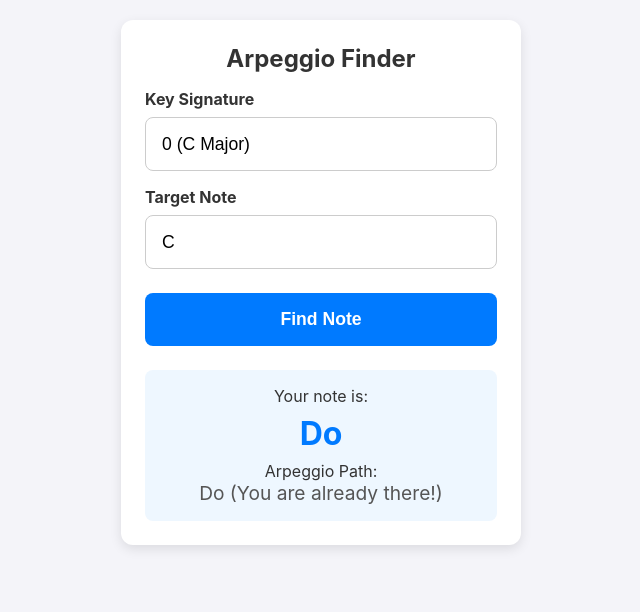
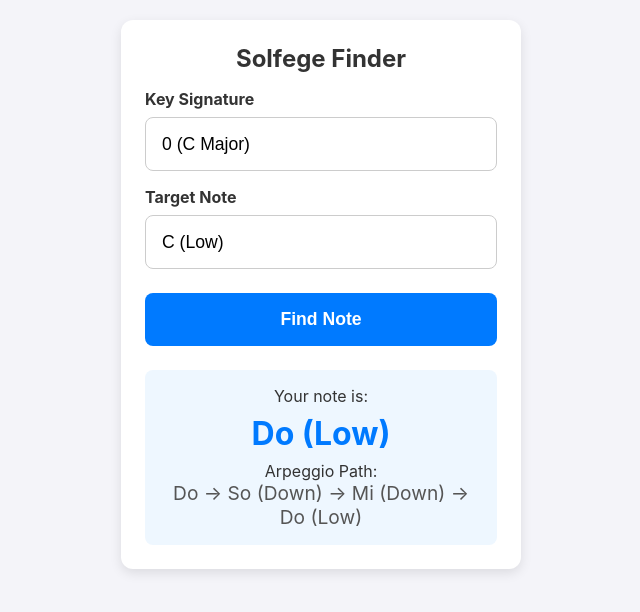
Before and after one commit to mikee819/solfege-finder, a plain HTML site: page index.html in a window 1280 px wide. Both pictures are taken after a click on the button "Find Note". Shown: the whole page, without its empty margins (319-959 px from the left). Drawn offline with Linux system fonts and the light colour scheme.

Commit message:
Add support for descending arpeggiated paths

```diff
--- a/index.html
+++ b/index.html
@@ -88,7 +88,7 @@
 </head>
 <body>
   <div class="card">
-    <h1>Arpeggio Finder</h1>
+    <h1>Solfege Finder</h1>
 
     <label for="keySig">Key Signature</label>
     <select id="keySig">
@@ -105,17 +105,29 @@
 
     <label for="targetNote">Target Note</label>
     <select id="targetNote">
+      <option value="C_Low">C (Low)</option>
       <option value="C">C</option>
+      <option value="C#_Low">C# / Db (Low)</option>
       <option value="C#">C# / Db</option>
+      <option value="D_Low">D (Low)</option>
       <option value="D">D</option>
+      <option value="Eb_Low">Eb / D# (Low)</option>
       <option value="Eb">Eb / D#</option>
+      <option value="E_Low">E (Low)</option>
       <option value="E">E</option>
+      <option value="F_Low">F (Low)</option>
       <option value="F">F</option>
+      <option value="F#_Low">F# / Gb (Low)</option>
       <option value="F#">F# / Gb</option>
+      <option value="G_Low">G (Low)</option>
       <option value="G">G</option>
+      <option value="Ab_Low">Ab / G# (Low)</option>
       <option value="Ab">Ab / G#</option>
+      <option value="A_Low">A (Low)</option>
       <option value="A">A</option>
+      <option value="Bb_Low">Bb / A# (Low)</option>
       <option value="Bb">Bb / A#</option>
+      <option value="B_Low">B (Low)</option>
       <option value="B">B</option>
     </select>
 
@@ -133,31 +145,69 @@
   const AudioContext = window.AudioContext || window.webkitAudioContext;
   let audioCtx;
 
+  // Expanded to include the 3rd octave so downward paths play correctly
   const freqs = {
-    "Ab3": 207.65, "A3": 220.00, "Bb3": 233.08, "B3": 246.94,
+    "C3": 130.81, "C#3": 138.59, "D3": 146.83, "Eb3": 155.56, "E3": 164.81,
+    "F3": 174.61, "F#3": 185.00, "G3": 196.00, "Ab3": 207.65, "A3": 220.00, "Bb3": 233.08, "B3": 246.94,
     "C4": 261.63, "C#4": 277.18, "D4": 293.66, "Eb4": 311.13, "E4": 329.63,
     "F4": 349.23, "F#4": 369.99, "G4": 392.00, "Ab4": 415.30, "A4": 440.00, "Bb4": 466.16, "B4": 493.88,
     "C5": 523.25, "C#5": 554.37, "D5": 587.33, "Eb5": 622.25, "E5": 659.25,
     "F5": 698.46, "F#5": 739.99, "G5": 783.99, "G#5": 830.61, "A5": 880.00
   };
 
+  // Each key now has a scaleUp and scaleDown array representing a full octave
   const keyData = {
-    "-4": { tonic: "Ab", scale: ["Ab4", "Bb4", "C5", "Db5", "Eb5", "F5", "G5"] },
-    "-3": { tonic: "Eb", scale: ["Eb4", "F4", "G4", "Ab4", "Bb4", "C5", "D5"] },
-    "-2": { tonic: "Bb", scale: ["Bb3", "C4", "D4", "Eb4", "F4", "G4", "A4"] },
-    "-1": { tonic: "F",  scale: ["F4", "G4", "A4", "Bb4", "C5", "D5", "E5"] },
-    "0":  { tonic: "C",  scale: ["C4", "D4", "E4", "F4", "G4", "A4", "B4"] },
-    "1":  { tonic: "G",  scale: ["G4", "A4", "B4", "C5", "D5", "E5", "F#5"] },
-    "2":  { tonic: "D",  scale: ["D4", "E4", "F#4", "G4", "A4", "B4", "C#5"] },
-    "3":  { tonic: "A",  scale: ["A4", "B4", "C#5", "D5", "E5", "F#5", "G#5"] },
-    "4":  { tonic: "E",  scale: ["E4", "F#4", "G#4", "A4", "B4", "C#5", "D#5"] }
+    "-4": {
+        scaleUp: ["Ab4", "Bb4", "C5", "Db5", "Eb5", "F5", "G5", "Ab5"],
+        scaleDown: ["Ab4", "G4", "F4", "Eb4", "Db4", "C4", "Bb3", "Ab3"]
+    },
+    "-3": {
+        scaleUp: ["Eb4", "F4", "G4", "Ab4", "Bb4", "C5", "D5", "Eb5"],
+        scaleDown: ["Eb4", "D4", "C4", "Bb3", "Ab3", "G3", "F3", "Eb3"]
+    },
+    "-2": {
+        scaleUp: ["Bb3", "C4", "D4", "Eb4", "F4", "G4", "A4", "Bb4"],
+        scaleDown: ["Bb3", "A3", "G3", "F3", "Eb3", "D3", "C3", "Bb2"]
+    },
+    "-1": {
+        scaleUp: ["F4", "G4", "A4", "Bb4", "C5", "D5", "E5", "F5"],
+        scaleDown: ["F4", "E4", "D4", "C4", "Bb3", "A3", "G3", "F3"]
+    },
+    "0":  {
+        scaleUp: ["C4", "D4", "E4", "F4", "G4", "A4", "B4", "C5"],
+        scaleDown: ["C4", "B3", "A3", "G3", "F3", "E3", "D3", "C3"]
+    },
+    "1":  {
+        scaleUp: ["G4", "A4", "B4", "C5", "D5", "E5", "F#5", "G5"],
+        scaleDown: ["G4", "F#4", "E4", "D4", "C4", "B3", "A3", "G3"]
+    },
+    "2":  {
+        scaleUp: ["D4", "E4", "F#4", "G4", "A4", "B4", "C#5", "D5"],
+        scaleDown: ["D4", "C#4", "B3", "A3", "G3", "F#3", "E3", "D3"]
+    },
+    "3":  {
+        scaleUp: ["A4", "B4", "C#5", "D5", "E5", "F#5", "G#5", "A5"],
+        scaleDown: ["A4", "G#4", "F#4", "E4", "D4", "C#4", "B3", "A3"]
+    },
+    "4":  {
+        scaleUp: ["E4", "F#4", "G#4", "A4", "B4", "C#5", "D#5", "E5"],
+        scaleDown: ["E4", "D#4", "C#4", "B3", "A3", "G#3", "F#3", "E3"]
+    }
   };
 
-  const solfegeNames = ["Do", "Re", "Mi", "Fa", "So", "La", "Ti"];
+  const solfegeNamesUp = ["Do", "Re", "Mi", "Fa", "So", "La", "Ti", "Do"];
+  const solfegeNamesDown = ["Do", "Ti", "La", "So", "Fa", "Mi", "Re", "Do"];
+
+  // Helper map to treat flats and sharps equivalently when searching
+  const enharmonics = {
+      "C#": "Db", "Db": "C#",
+      "D#": "Eb", "Eb": "D#",
+      "F#": "Gb", "Gb": "F#",
+      "G#": "Ab", "Ab": "G#",
+      "A#": "Bb", "Bb": "A#"
+  };
 
   function playTone(frequency, startTime) {
-    // Vocal synthesis emulation: Mix a soft triangle wave (warm throat resonance)
-    // with a filtered sawtooth wave (adds vowel-like formant harmonic texture).
     const osc1 = audioCtx.createOscillator();
     const osc2 = audioCtx.createOscillator();
     const filter = audioCtx.createBiquadFilter();
@@ -169,12 +219,10 @@
     osc2.type = 'sawtooth';
     osc2.frequency.value = frequency;
 
-    // Formant filter simulating an "ah" or "oh" human vocal tract resonance
     filter.type = 'lowpass';
     filter.frequency.setValueAtTime(800, startTime);
     filter.Q.setValueAtTime(3, startTime);
 
-    // Vocal envelope (smoother attack like a hummed breath, sustained body, gentle release)
     gainNode.gain.setValueAtTime(0, startTime);
     gainNode.gain.linearRampToValueAtTime(0.2, startTime + 0.15);
     gainNode.gain.setValueAtTime(0.18, startTime + 0.7);
@@ -198,10 +246,27 @@
     const keySig = document.getElementById("keySig").value;
     const targetNoteRaw = document.getElementById("targetNote").value;
 
-    const targetNote = targetNoteRaw.split(" ")[0];
+    // Determine if we should parse the scale going downwards
+    const isLow = targetNoteRaw.includes("_Low");
+    const targetNote = targetNoteRaw.split("_")[0];
+
     const currentKey = keyData[keySig];
+    const scaleToSearch = isLow ? currentKey.scaleDown : currentKey.scaleUp;
+    const solfegeNames = isLow ? solfegeNamesDown : solfegeNamesUp;
 
-    const noteIndex = currentKey.scale.findIndex(note => note.startsWith(targetNote));
+    // Safely search for the pitch class (ignoring the octave number like '4' or '3')
+    let noteIndex = -1;
+    // If looking for a "Low" note, we don't want to accidentally match the tonic
+    // at index 0 (which is the high start). We start searching at index 1.
+    let startIndex = isLow ? 1 : 0;
+
+    for (let i = startIndex; i < scaleToSearch.length; i++) {
+        let pitchClass = scaleToSearch[i].replace(/[0-9]/g, '');
+        if (pitchClass === targetNote || enharmonics[pitchClass] === targetNote) {
+            noteIndex = i;
+            break;
+        }
+    }
 
     const outputArea = document.getElementById("outputArea");
     const solfegeText = document.getElementById("solfegeText");
@@ -214,28 +279,56 @@
       return;
     }
 
-    solfegeText.innerText = solfegeNames[noteIndex];
+    // Display the solfege syllable (and add a visual indicator if it's the lower octave)
+    let displaySyllable = solfegeNames[noteIndex];
+    if (isLow && noteIndex !== 0) displaySyllable += " (Low)";
+    solfegeText.innerText = displaySyllable;
 
-    let path = "Do &rarr; Mi &rarr; So";
-    let notesToPlay = [currentKey.scale[0], currentKey.scale[2], currentKey.scale[4]];
+    let path = "";
+    let notesToPlay = [];
 
+    if (isLow) {
+      // Descending Triad Anchor Points: Do (0), So (3), Mi (5)
       if (noteIndex === 0) {
         path = "Do (You are already there!)";
-      notesToPlay = [currentKey.scale[0]];
+        notesToPlay = [scaleToSearch[0]];
+      } else if (noteIndex === 3) {
+        path = "Do &rarr; So (Down)";
+        notesToPlay = [scaleToSearch[0], scaleToSearch[3]];
+      } else if (noteIndex === 5) {
+        path = "Do &rarr; So (Down) &rarr; Mi (Down)";
+        notesToPlay = [scaleToSearch[0], scaleToSearch[3], scaleToSearch[5]];
+      } else if (noteIndex === 7) {
+        path = "Do &rarr; So (Down) &rarr; Mi (Down) &rarr; Do (Low)";
+        notesToPlay = [scaleToSearch[0], scaleToSearch[3], scaleToSearch[5], scaleToSearch[7]];
+      } else {
+        path = `Do &rarr; So (Down) &rarr; Mi (Down) <br><br><small>(Then find <b>${solfegeNames[noteIndex]}</b>)</small>`;
+        notesToPlay = [scaleToSearch[0], scaleToSearch[3], scaleToSearch[5], scaleToSearch[noteIndex]];
+      }
+    } else {
+      // Ascending Triad Anchor Points: Do (0), Mi (2), So (4)
+      if (noteIndex === 0) {
+        path = "Do (You are already there!)";
+        notesToPlay = [scaleToSearch[0]];
       } else if (noteIndex === 2) {
         path = "Do &rarr; Mi";
-      notesToPlay = [currentKey.scale[0], currentKey.scale[2]];
+        notesToPlay = [scaleToSearch[0], scaleToSearch[2]];
       } else if (noteIndex === 4) {
         path = "Do &rarr; Mi &rarr; So";
-      notesToPlay = [currentKey.scale[0], currentKey.scale[2], currentKey.scale[4]];
+        notesToPlay = [scaleToSearch[0], scaleToSearch[2], scaleToSearch[4]];
+      } else if (noteIndex === 7) {
+        path = "Do &rarr; Mi &rarr; So &rarr; Do (High)";
+        notesToPlay = [scaleToSearch[0], scaleToSearch[2], scaleToSearch[4], scaleToSearch[7]];
       } else {
         path = `Do &rarr; Mi &rarr; So <br><br><small>(Then find <b>${solfegeNames[noteIndex]}</b>)</small>`;
-      notesToPlay.push(currentKey.scale[noteIndex]);
+        notesToPlay = [scaleToSearch[0], scaleToSearch[2], scaleToSearch[4], scaleToSearch[noteIndex]];
+      }
     }
 
     pathText.innerHTML = path;
     outputArea.style.display = "block";
 
+    // Reverting to the exact baseline timing loop the user requested
     const now = audioCtx.currentTime;
     notesToPlay.forEach((note, index) => {
       let delay = index * 1.5;
```
Lines whose indentation alone changed are shown as unchanged.
